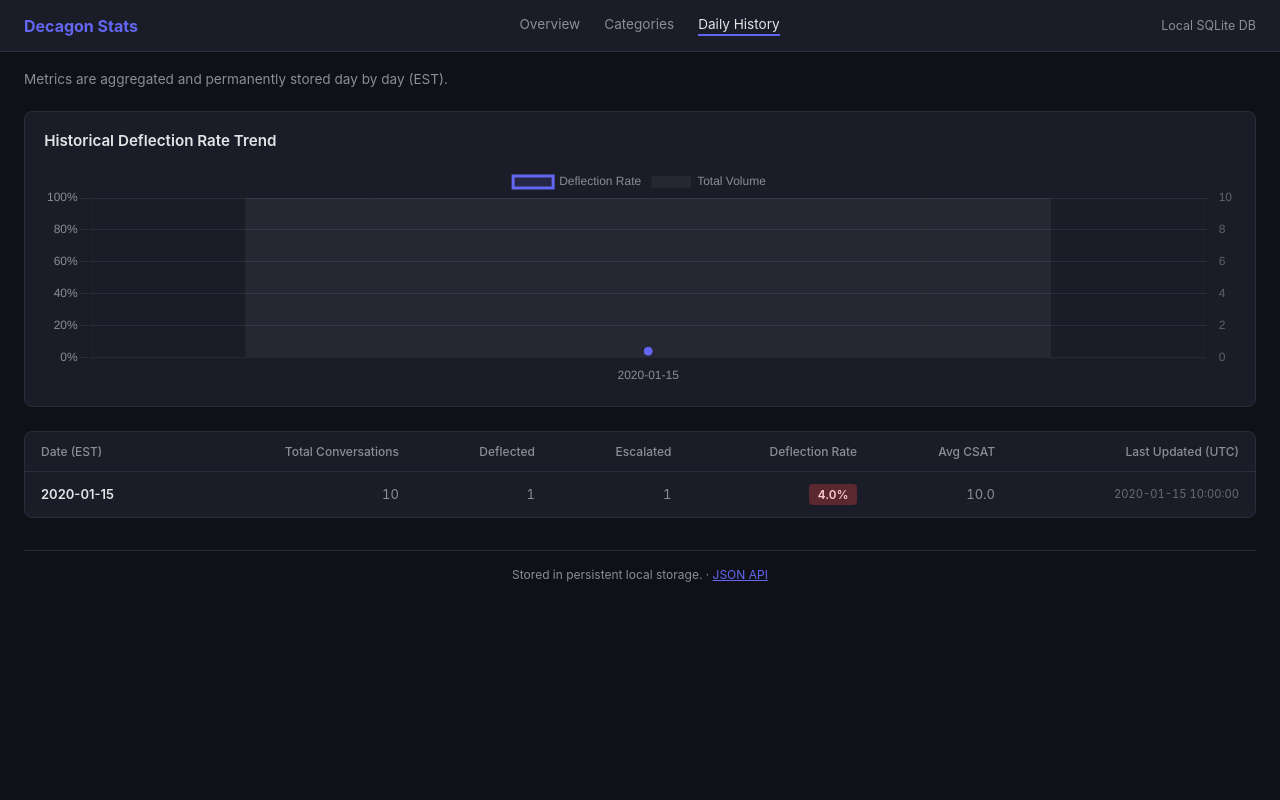
After one commit to josiahpittman-ai/decagon-dashboard, a Flask app: page /history in a window 1280 px wide. The commit adds this page. Run offline with Flask 3, Linux system fonts and the light colour scheme; tables that the repository leaves empty hold one stand-in row (values such as "Sample post").

Commit message:
Implement persistent SQLite log for daily aggregate metrics and History view tab

```diff
--- a/app.py
+++ b/app.py
@@ -15,6 +15,7 @@ API Reference:
 import os
 import json
 import logging
+import sqlite3
 from datetime import datetime, timedelta, timezone
 
 import pytz
@@ -31,6 +32,26 @@ PORT = int(os.environ.get("PORT", 5000))
 app = Flask(__name__)
 logging.basicConfig(level=logging.INFO)
 logger = logging.getLogger(__name__)
+
+DB_PATH = os.environ.get("DB_PATH", "data/stats.db")
+
+def init_db():
+    os.makedirs(os.path.dirname(DB_PATH) or ".", exist_ok=True)
+    with sqlite3.connect(DB_PATH) as conn:
+        conn.execute('''
+            CREATE TABLE IF NOT EXISTS daily_stats (
+                date TEXT PRIMARY KEY,
+                total_conversations INTEGER,
+                deflected INTEGER,
+                escalated INTEGER,
+                deflection_rate REAL,
+                csat_average REAL,
+                updated_at TIMESTAMP
+            )
+        ''')
+        conn.commit()
+
+init_db()
 
 # ---------------------------------------------------------------------------
 # In-memory cache for the latest stats (refreshed daily)
@@ -171,6 +192,9 @@ def compute_stats(start_date: str = None, end_date: str = None):
     # Per-day hourly: {"YYYY-MM-DD": {"HH:00": {"total": int, "deflected": int}}}
     hourly_by_day = {}
 
+    # Per-day CSAT tracking: {"YYYY-MM-DD": [csat1, csat2, ...]}
+    csat_by_day = {}
+
     # Daily per-category: daily_cat_map[day_str][(parent, sub)] = {total, deflected}
     daily_cat_map = {}
 
@@ -295,7 +319,12 @@ def compute_stats(start_date: str = None, end_date: str = None):
                 csat_values.append(csat_score)
                 key = str(csat_score)
                 csat_distribution[key] = csat_distribution.get(key, 0) + 1
-            except (ValueError, TypeError):
+
+                # Global day tracking for CSAT
+                created_dt_utc = datetime.fromisoformat(convo.get("created_at", "").replace("Z", "+00:00"))
+                day_key_csat = created_dt_utc.astimezone(eastern).strftime("%Y-%m-%d")
+                csat_by_day.setdefault(day_key_csat, []).append(csat_score)
+            except (ValueError, TypeError, AttributeError):
                 pass
 
         # ---- Watchtower / Auto QA Reviews ----
@@ -383,6 +412,33 @@ def compute_stats(start_date: str = None, end_date: str = None):
     # CSAT average
     csat_avg = round(sum(csat_values) / len(csat_values), 2) if csat_values else None
 
+    # -- Upsert daily_stats to SQLite --
+    try:
+        with sqlite3.connect(DB_PATH) as conn:
+            for day, h_vols in hourly_by_day.items():
+                day_tot = sum(h["total"] for h in h_vols.values())
+                day_defl = sum(h["deflected"] for h in h_vols.values())
+                day_esc = day_tot - day_defl
+                day_rate = round((day_defl / day_tot) * 100, 1) if day_tot > 0 else 0.0
+
+                day_csats = csat_by_day.get(day, [])
+                day_csat_avg = round(sum(day_csats) / len(day_csats), 2) if day_csats else None
+
+                conn.execute('''
+                    INSERT INTO daily_stats (date, total_conversations, deflected, escalated, deflection_rate, csat_average, updated_at)
+                    VALUES (?, ?, ?, ?, ?, ?, ?)
+                    ON CONFLICT(date) DO UPDATE SET
+                        total_conversations=excluded.total_conversations,
+                        deflected=excluded.deflected,
+                        escalated=excluded.escalated,
+                        deflection_rate=excluded.deflection_rate,
+                        csat_average=excluded.csat_average,
+                        updated_at=excluded.updated_at
+                ''', (day, day_tot, day_defl, day_esc, day_rate, day_csat_avg, now_utc.isoformat()))
+            conn.commit()
+    except Exception as e:
+        logger.error(f"Failed to upsert daily stats to SQLite: {e}")
+
     # Build daily_category_stats: sorted day labels + per-category daily rates
     day_labels = sorted(daily_cat_map.keys())
     # Attach daily deflection rates to each category_detail row
@@ -441,6 +497,19 @@ def categories_page():
     return render_template("categories.html", stats=stats_cache)
 
 
+@app.route("/history")
+def history_page():
+    history_data = []
+    try:
+        with sqlite3.connect(DB_PATH) as conn:
+            conn.row_factory = sqlite3.Row
+            rows = conn.execute("SELECT * FROM daily_stats ORDER BY date DESC").fetchall()
+            history_data = [dict(row) for row in rows]
+    except Exception as e:
+        logger.error(f"Failed to fetch history: {e}")
+    return render_template("history.html", stats=stats_cache, history=history_data)
+
+
 @app.route("/api/stats")
 def api_stats():
     """JSON endpoint for programmatic access or JS fetch."""
--- a/templates/categories.html
+++ b/templates/categories.html
@@ -161,6 +161,7 @@
   <div class="nav-links">
     <a href="/">Overview</a>
     <a href="/categories" class="active">Categories</a>
+    <a href="/history">Daily History</a>
   </div>
   <span style="font-size:.78rem;color:var(--muted);">
     {% if stats.last_updated %}Updated {{ stats.last_updated[:19].replace('T',' ') }} UTC{% endif %}
--- a/templates/dashboard.html
+++ b/templates/dashboard.html
@@ -187,6 +187,7 @@
   <div class="nav-links">
     <a href="/" class="active">Overview</a>
     <a href="/categories">Categories</a>
+    <a href="/history">Daily History</a>
   </div>
   <div class="right">
     <span style="font-size:.8rem;color:var(--muted);" id="lastUpdated">
--- /dev/null
+++ b/templates/history.html
@@ -0,0 +1,232 @@
+<!DOCTYPE html>
+<html lang="en">
+<head>
+  <meta charset="UTF-8"/>
+  <meta name="viewport" content="width=device-width, initial-scale=1.0"/>
+  <title>Daily History · Decagon Stats</title>
+  <script src="https://cdnjs.cloudflare.com/ajax/libs/Chart.js/4.4.1/chart.umd.min.js"></script>
+  <style>
+    :root {
+      --bg: #0f1117;
+      --card: #1a1d27;
+      --border: #2a2d3a;
+      --text: #e4e4e7;
+      --muted: #8b8d97;
+      --accent: #6366f1;
+      --green: #22c55e;
+      --red: #ef4444;
+      --row-hover: rgba(255,255,255,0.03);
+    }
+    * { margin: 0; padding: 0; box-sizing: border-box; }
+    body {
+      font-family: -apple-system, BlinkMacSystemFont, 'Segoe UI', Roboto, sans-serif;
+      background: var(--bg);
+      color: var(--text);
+      min-height: 100vh;
+      font-size: 13px;
+    }
+
+    /* NAV */
+    .topnav {
+      display: flex; align-items: center; justify-content: space-between;
+      padding: 0 1.5rem; height: 52px;
+      border-bottom: 1px solid var(--border);
+      background: var(--card);
+    }
+    .topnav .brand { font-weight: 700; font-size: 1rem; color: var(--accent); }
+    .topnav .nav-links { display: flex; gap: 1.5rem; }
+    .topnav .nav-links a {
+      text-decoration: none; color: var(--muted); font-size: 0.85rem; padding-bottom: 2px;
+    }
+    .topnav .nav-links a:hover, .topnav .nav-links a.active {
+      color: var(--text); border-bottom: 2px solid var(--accent);
+    }
+
+    /* CONTAINER */
+    .container { padding: 1.2rem 1.5rem 3rem; max-width: 1600px; margin: 0 auto; }
+
+    .header-info { margin-bottom: 1.5rem; font-size: 0.85rem; color: var(--muted); }
+
+    /* CHARTS */
+    .chart-card {
+      background: var(--card); border: 1px solid var(--border);
+      border-radius: 8px; padding: 1.2rem; margin-bottom: 1.5rem;
+    }
+    .chart-card h2 { font-size: 0.95rem; font-weight: 600; margin-bottom: 1rem; color: var(--text); }
+    .chart-wrap { position: relative; width: 100%; height: 220px; }
+
+    /* HEATMAP TABLE */
+    .table-wrap { overflow-x: auto; background: var(--card); border: 1px solid var(--border); border-radius: 8px;}
+    .history-table {
+      width: 100%;
+      border-collapse: collapse;
+      white-space: nowrap;
+    }
+    .history-table th {
+      text-align: left;
+      color: var(--muted);
+      font-weight: 500;
+      font-size: 0.75rem;
+      padding: 0.75rem 1rem;
+      border-bottom: 1px solid var(--border);
+      position: sticky; top: 0; background: var(--card); z-index: 2;
+    }
+    .history-table th.num-col { text-align: right; }
+    .history-table td {
+      padding: 0.75rem 1rem;
+      border-bottom: 1px solid var(--border);
+      vertical-align: middle;
+    }
+    .history-table tr:last-child td { border-bottom: none; }
+    .history-table tr:hover td { background: var(--row-hover); }
+
+    .bold-cell { font-weight: 600; color: var(--text); }
+    .num-cell { text-align: right; color: var(--muted); font-variant-numeric: tabular-nums; }
+
+    .heat-badge {
+      display: inline-block; padding: 0.2rem 0.5rem; border-radius: 4px; font-weight: 600; font-size: 0.75rem; min-width: 48px; text-align: center;
+    }
+
+    .footer {
+      text-align: center; color: var(--muted); font-size: 0.75rem;
+      margin-top: 2rem; padding-top: 1rem; border-top: 1px solid var(--border);
+    }
+  </style>
+</head>
+<body>
+<nav class="topnav">
+  <span class="brand">Decagon Stats</span>
+  <div class="nav-links">
+    <a href="/">Overview</a>
+    <a href="/categories">Categories</a>
+    <a href="/history" class="active">Daily History</a>
+  </div>
+  <span style="font-size:.78rem;color:var(--muted);">
+    Local SQLite DB
+  </span>
+</nav>
+
+<div class="container">
+
+  <div class="header-info">
+    Metrics are aggregated and permanently stored day by day (EST).
+  </div>
+
+  <div class="chart-card">
+    <h2>Historical Deflection Rate Trend</h2>
+    <div class="chart-wrap">
+      <canvas id="trendLine"></canvas>
+    </div>
+  </div>
+
+  <div class="table-wrap">
+    <table class="history-table">
+      <thead>
+        <tr>
+          <th>Date (EST)</th>
+          <th class="num-col">Total Conversations</th>
+          <th class="num-col">Deflected</th>
+          <th class="num-col">Escalated</th>
+          <th class="num-col">Deflection Rate</th>
+          <th class="num-col">Avg CSAT</th>
+          <th class="num-col">Last Updated (UTC)</th>
+        </tr>
+      </thead>
+      <tbody>
+        {% for row in history %}
+        <tr>
+          <td class="bold-cell">{{ row.date }}</td>
+          <td class="num-cell">{{ row.total_conversations }}</td>
+          <td class="num-cell">{{ row.deflected }}</td>
+          <td class="num-cell">{{ row.escalated }}</td>
+          <td class="num-cell">
+            <span class="heat-badge" style="{{ 'background:rgba(34,197,94,0.25);color:#bbf7d0' if row.deflection_rate >= 60 else ('background:rgba(245,158,11,0.25);color:#fde68a' if row.deflection_rate >= 40 else 'background:rgba(239,68,68,0.30);color:#fecaca') }}">
+              {{ row.deflection_rate }}%
+            </span>
+          </td>
+          <td class="num-cell">
+            {% if row.csat_average %}
+              {{ row.csat_average }}
+            {% else %}
+              <span style="opacity:0.5">—</span>
+            {% endif %}
+          </td>
+          <td class="num-cell" style="font-size:0.7rem; opacity:0.7;">
+            {{ row.updated_at[:19].replace('T', ' ') if row.updated_at else '—' }}
+          </td>
+        </tr>
+        {% else %}
+        <tr>
+          <td colspan="7" style="text-align:center; padding: 2rem; color: var(--muted);">No historical data stored yet. It will populate as daily loads occur.</td>
+        </tr>
+        {% endfor %}
+      </tbody>
+    </table>
+  </div>
+
+  <div class="footer">
+    Stored in persistent local storage. &middot;
+    <a href="/api/stats" style="color:var(--accent);">JSON API</a>
+  </div>
+</div>
+
+<script>
+  // Setup Chart
+  const historyData = {{ history | tojson }};
+
+  // Sort ascending for chart (chronological left-to-right)
+  const chartData = [...historyData].sort((a,b) => a.date.localeCompare(b.date));
+
+  if (chartData.length > 0) {
+    const dates = chartData.map(d => d.date);
+    const rates = chartData.map(d => d.deflection_rate);
+    const totals = chartData.map(d => d.total_conversations);
+
+    new Chart(document.getElementById('trendLine'), {
+      type: 'line',
+      data: {
+        labels: dates,
+        datasets: [{
+          label: 'Deflection Rate',
+          data: rates,
+          borderColor: '#6366f1',
+          backgroundColor: 'rgba(99,102,241,0.15)',
+          fill: true,
+          tension: 0.3,
+          pointRadius: 4,
+          pointBackgroundColor: '#6366f1',
+          yAxisID: 'y'
+        },
+        {
+          label: 'Total Volume',
+          data: totals,
+          type: 'bar',
+          backgroundColor: 'rgba(255, 255, 255, 0.05)',
+          yAxisID: 'y1'
+        }]
+      },
+      options: {
+        responsive: true,
+        maintainAspectRatio: false,
+        plugins: {
+          legend: { labels: { color: '#8b8d97' } }
+        },
+        scales: {
+          x: { ticks: { color: '#8b8d97' }, grid: { display: false } },
+          y: {
+            type: 'linear', display: true, position: 'left', min: 0, max: 100,
+            ticks: { color: '#8b8d97', callback: v => v + '%' },
+            grid: { color: '#2a2d3a' }
+          },
+          y1: {
+            type: 'linear', display: true, position: 'right', min: 0,
+            ticks: { color: 'rgba(255,255,255,0.3)' },
+            grid: { drawOnChartArea: false }
+          }
+        }
+      }
+    });
+  }
+</script>
+</body>
+</html>
```
